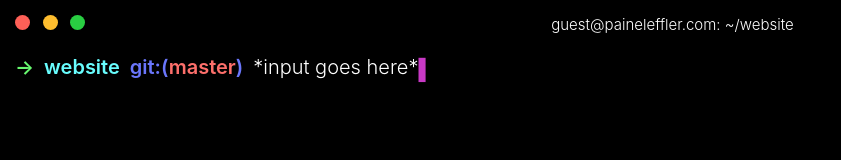
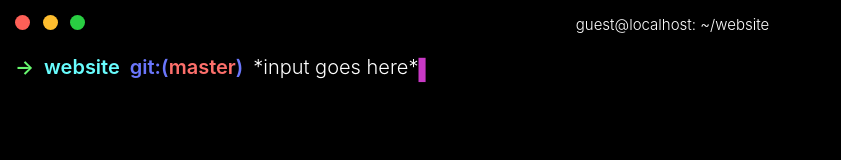
Before and after one commit to paineleffler/old-terminal, a React (Create React App) app: page / in a window 1280 px wide. Shown: the top 160 px of the page, without its empty margins (0-841 px from the left). Built offline with nearby package versions, Linux system fonts and the light colour scheme.

Commit message:
fixed the host header

```diff
--- a/src/components/Header.js
+++ b/src/components/Header.js
@@ -67,7 +67,7 @@ const Header = (props) => {
         </MacOptions>
       </LeftContainer>
       <CenterContainer>
-        guest@paineleffler.com: ~/{currentDirectory}
+        guest@{window.location.host}: ~/{currentDirectory}
       </CenterContainer>
       <RightContainer />
     </TopBar>
```
